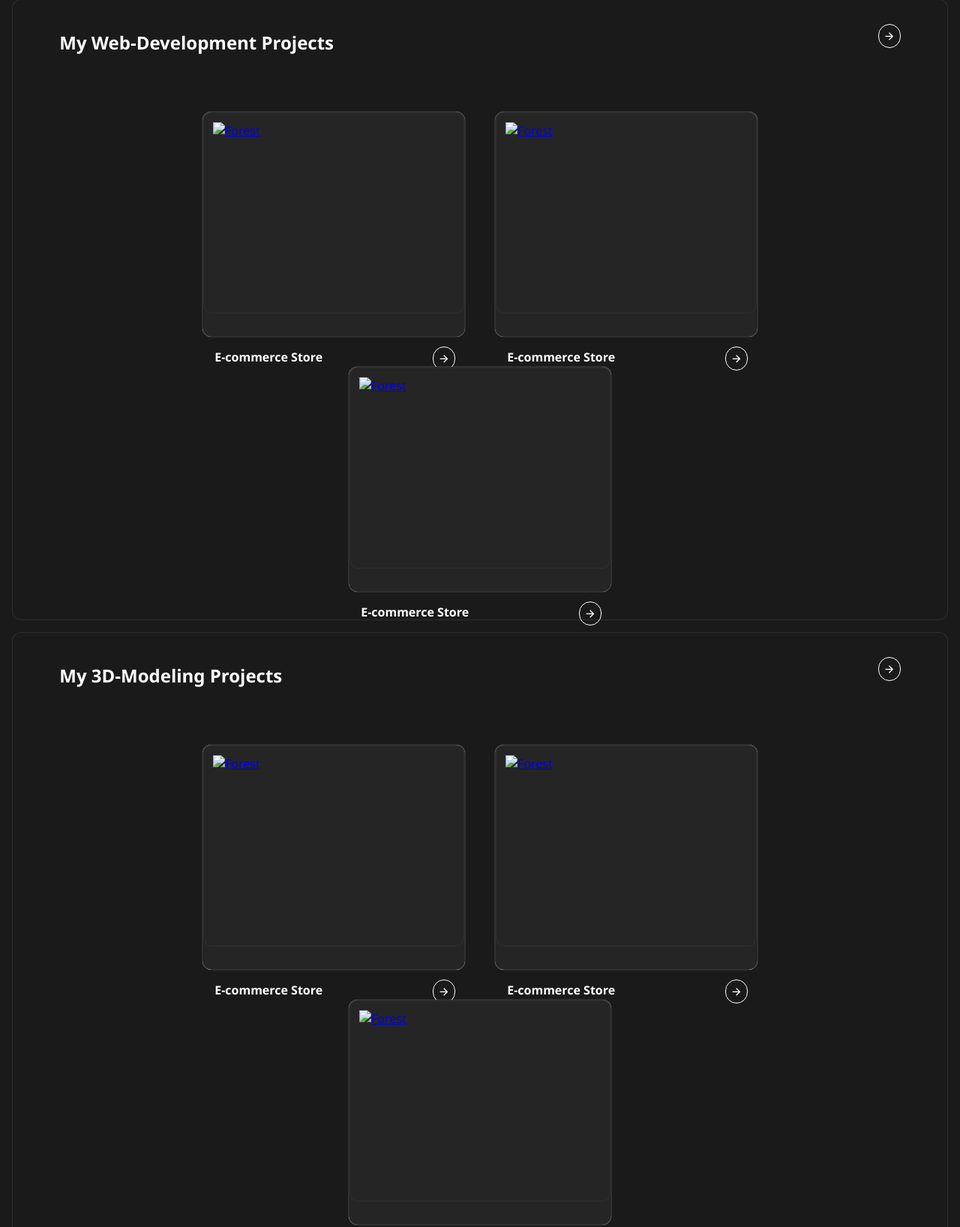
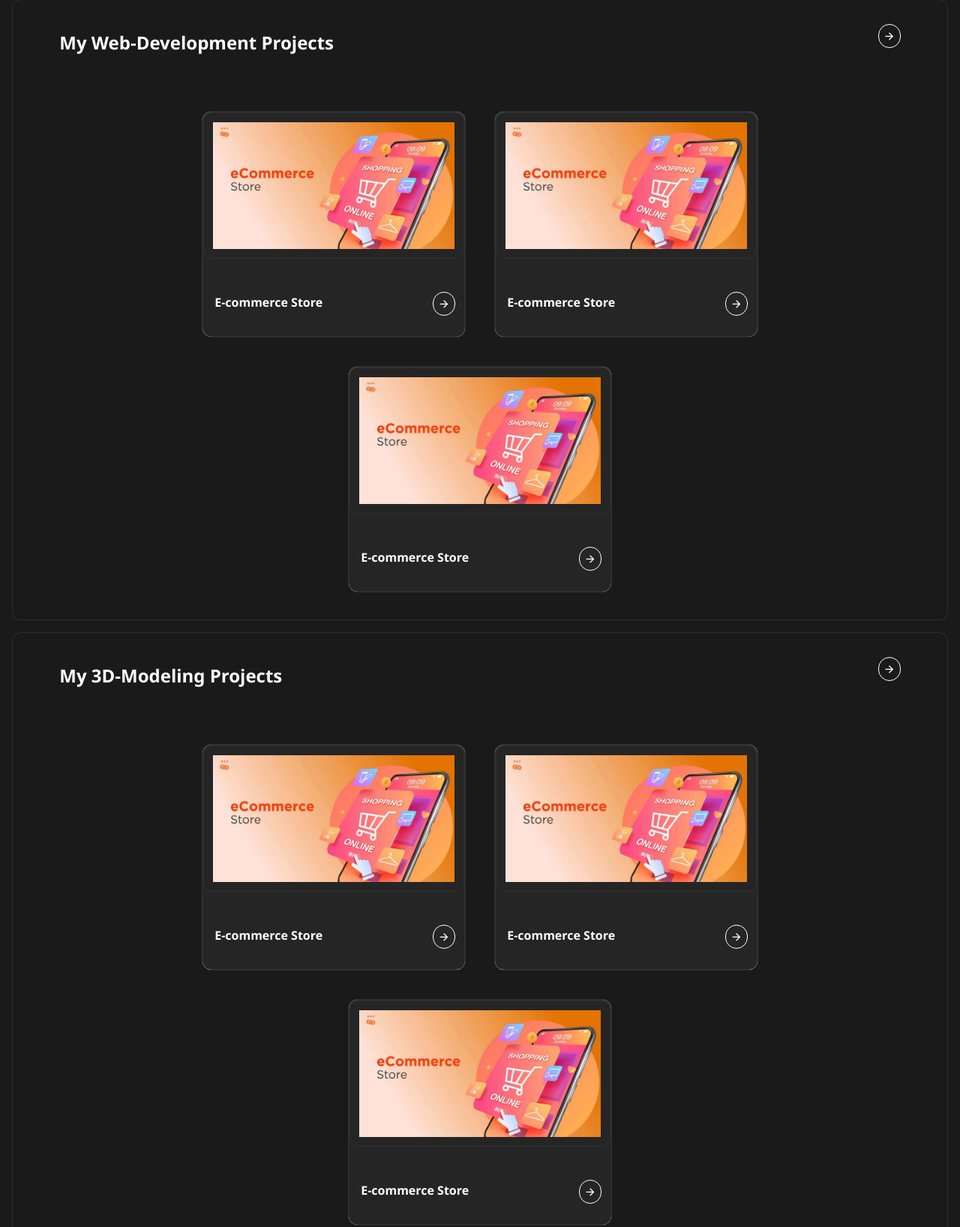
Before and after one commit to Luther-123/my-new-portfolio, a plain HTML site: page index.html in a window 1280 px wide. Shown: the part 742-2378 px from the top of the page at 75% size. Drawn offline with nearby package versions, Linux system fonts and the light colour scheme; the site is published under a folder, as on GitHub Pages, so addresses that start at the root find nothing.

Commit message:
Fix relative image paths for GitHub Pages

```diff
--- a/index.html
+++ b/index.html
@@ -46,10 +46,9 @@
             </div>
             <div class="img-gallery">
                 <div class="gallery-itm">
-                    <a target="_blank" href="/images/Accessibility-for-your-Online-eCommerce-Store.jpg">
-                        <div class="gallery-itm-img"><img
-                                src="/images/Accessibility-for-your-Online-eCommerce-Store.jpg" alt="Forest" width="800"
-                                height="600"></div>
+                    <a target="_blank" href="images/Accessibility-for-your-Online-eCommerce-Store.jpg">
+                        <div class="gallery-itm-img"><img src="images/Accessibility-for-your-Online-eCommerce-Store.jpg"
+                                alt="Forest" width="800" height="600"></div>
                     </a>
                     <div class="desc">
                         <h4>E-commerce Store</h4>
@@ -58,10 +57,9 @@
                 </div>
 
                 <div class="gallery-itm">
-                    <a target="_blank" href="/images/Accessibility-for-your-Online-eCommerce-Store.jpg">
-                        <div class="gallery-itm-img"><img
-                                src="/images/Accessibility-for-your-Online-eCommerce-Store.jpg" alt="Forest" width="800"
-                                height="600"></div>
+                    <a target="_blank" href="images/Accessibility-for-your-Online-eCommerce-Store.jpg">
+                        <div class="gallery-itm-img"><img src="images/Accessibility-for-your-Online-eCommerce-Store.jpg"
+                                alt="Forest" width="800" height="600"></div>
                     </a>
                     <div class="desc">
                         <h4>E-commerce Store</h4>
@@ -70,10 +68,9 @@
                 </div>
 
                 <div class="gallery-itm">
-                    <a target="_blank" href="/images/Accessibility-for-your-Online-eCommerce-Store.jpg">
-                        <div class="gallery-itm-img"><img
-                                src="/images/Accessibility-for-your-Online-eCommerce-Store.jpg" alt="Forest" width="800"
-                                height="600"></div>
+                    <a target="_blank" href="images/Accessibility-for-your-Online-eCommerce-Store.jpg">
+                        <div class="gallery-itm-img"><img src="images/Accessibility-for-your-Online-eCommerce-Store.jpg"
+                                alt="Forest" width="800" height="600"></div>
                     </a>
                     <div class="desc">
                         <h4>E-commerce Store</h4>
@@ -92,10 +89,9 @@
             </div>
             <div class="img-gallery">
                 <div class="gallery-itm">
-                    <a target="_blank" href="/images/Accessibility-for-your-Online-eCommerce-Store.jpg">
-                        <div class="gallery-itm-img"><img
-                                src="/images/Accessibility-for-your-Online-eCommerce-Store.jpg" alt="Forest" width="800"
-                                height="600"></div>
+                    <a target="_blank" href="images/Accessibility-for-your-Online-eCommerce-Store.jpg">
+                        <div class="gallery-itm-img"><img src="images/Accessibility-for-your-Online-eCommerce-Store.jpg"
+                                alt="Forest" width="800" height="600"></div>
                     </a>
                     <div class="desc">
                         <h4>E-commerce Store</h4>
@@ -104,10 +100,9 @@
                 </div>
 
                 <div class="gallery-itm">
-                    <a target="_blank" href="/images/Accessibility-for-your-Online-eCommerce-Store.jpg">
-                        <div class="gallery-itm-img"><img
-                                src="/images/Accessibility-for-your-Online-eCommerce-Store.jpg" alt="Forest" width="800"
-                                height="600"></div>
+                    <a target="_blank" href="images/Accessibility-for-your-Online-eCommerce-Store.jpg">
+                        <div class="gallery-itm-img"><img src="images/Accessibility-for-your-Online-eCommerce-Store.jpg"
+                                alt="Forest" width="800" height="600"></div>
                     </a>
                     <div class="desc">
                         <h4>E-commerce Store</h4>
@@ -116,10 +111,9 @@
                 </div>
 
                 <div class="gallery-itm">
-                    <a target="_blank" href="/images/Accessibility-for-your-Online-eCommerce-Store.jpg">
-                        <div class="gallery-itm-img"><img
-                                src="/images/Accessibility-for-your-Online-eCommerce-Store.jpg" alt="Forest" width="800"
-                                height="600"></div>
+                    <a target="_blank" href="images/Accessibility-for-your-Online-eCommerce-Store.jpg">
+                        <div class="gallery-itm-img"><img src="images/Accessibility-for-your-Online-eCommerce-Store.jpg"
+                                alt="Forest" width="800" height="600"></div>
                     </a>
                     <div class="desc">
                         <h4>E-commerce Store</h4>
@@ -138,10 +132,9 @@
             </div>
             <div class="img-gallery">
                 <div class="gallery-itm">
-                    <a target="_blank" href="/images/Accessibility-for-your-Online-eCommerce-Store.jpg">
-                        <div class="gallery-itm-img"><img
-                                src="/images/Accessibility-for-your-Online-eCommerce-Store.jpg" alt="Forest" width="800"
-                                height="600"></div>
+                    <a target="_blank" href="images/Accessibility-for-your-Online-eCommerce-Store.jpg">
+                        <div class="gallery-itm-img"><img src="images/Accessibility-for-your-Online-eCommerce-Store.jpg"
+                                alt="Forest" width="800" height="600"></div>
                     </a>
                     <div class="desc">
                         <h4>E-commerce Store</h4>
@@ -150,10 +143,9 @@
                 </div>
 
                 <div class="gallery-itm">
-                    <a target="_blank" href="/images/Accessibility-for-your-Online-eCommerce-Store.jpg">
-                        <div class="gallery-itm-img"><img
-                                src="/images/Accessibility-for-your-Online-eCommerce-Store.jpg" alt="Forest" width="800"
-                                height="600"></div>
+                    <a target="_blank" href="images/Accessibility-for-your-Online-eCommerce-Store.jpg">
+                        <div class="gallery-itm-img"><img src="images/Accessibility-for-your-Online-eCommerce-Store.jpg"
+                                alt="Forest" width="800" height="600"></div>
                     </a>
                     <div class="desc">
                         <h4>E-commerce Store</h4>
@@ -162,10 +154,9 @@
                 </div>
 
                 <div class="gallery-itm">
-                    <a target="_blank" href="/images/Accessibility-for-your-Online-eCommerce-Store.jpg">
-                        <div class="gallery-itm-img"><img
-                                src="/images/Accessibility-for-your-Online-eCommerce-Store.jpg" alt="Forest" width="800"
-                                height="600"></div>
+                    <a target="_blank" href="images/Accessibility-for-your-Online-eCommerce-Store.jpg">
+                        <div class="gallery-itm-img"><img src="images/Accessibility-for-your-Online-eCommerce-Store.jpg"
+                                alt="Forest" width="800" height="600"></div>
                     </a>
                     <div class="desc">
                         <h4>E-commerce Store</h4>
```
